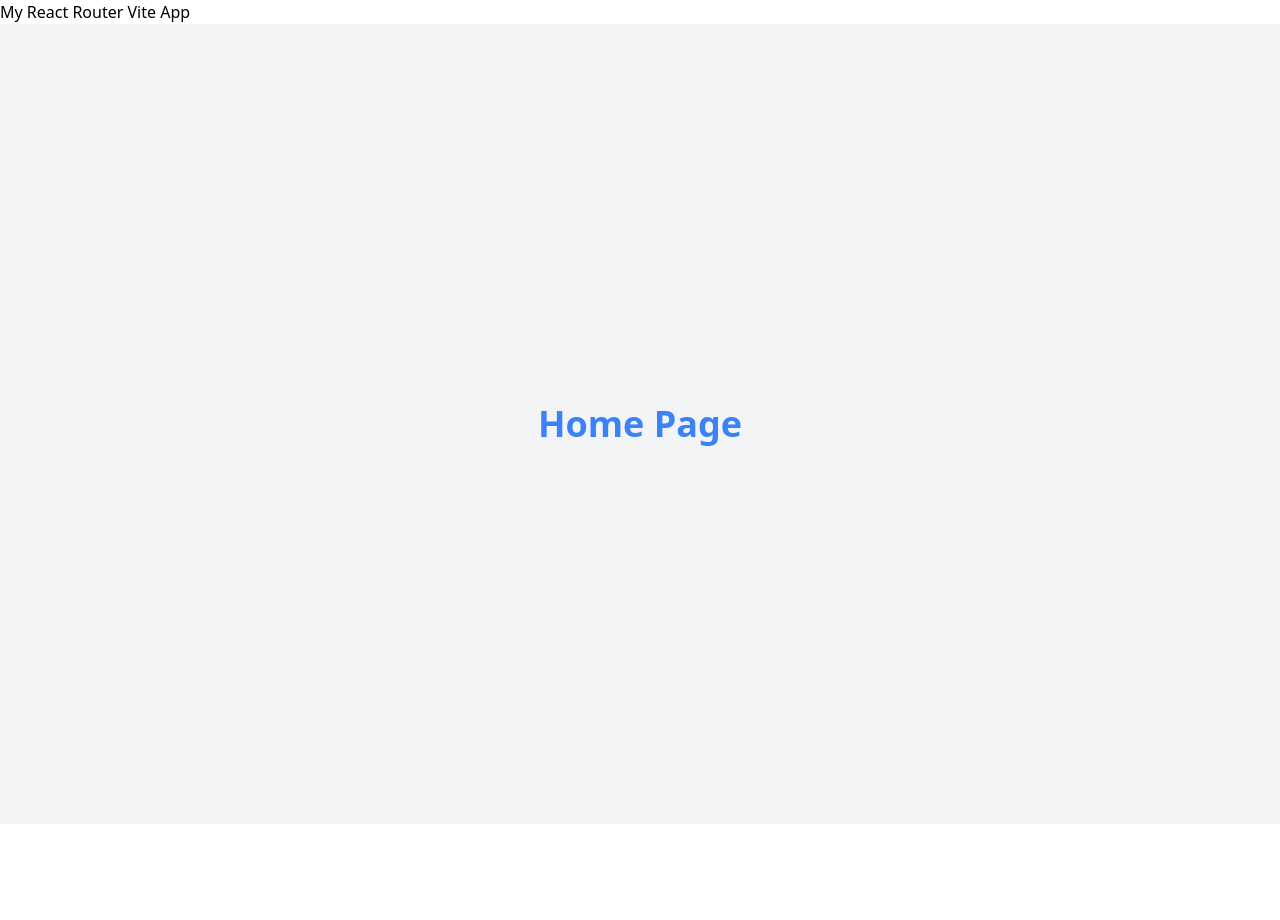
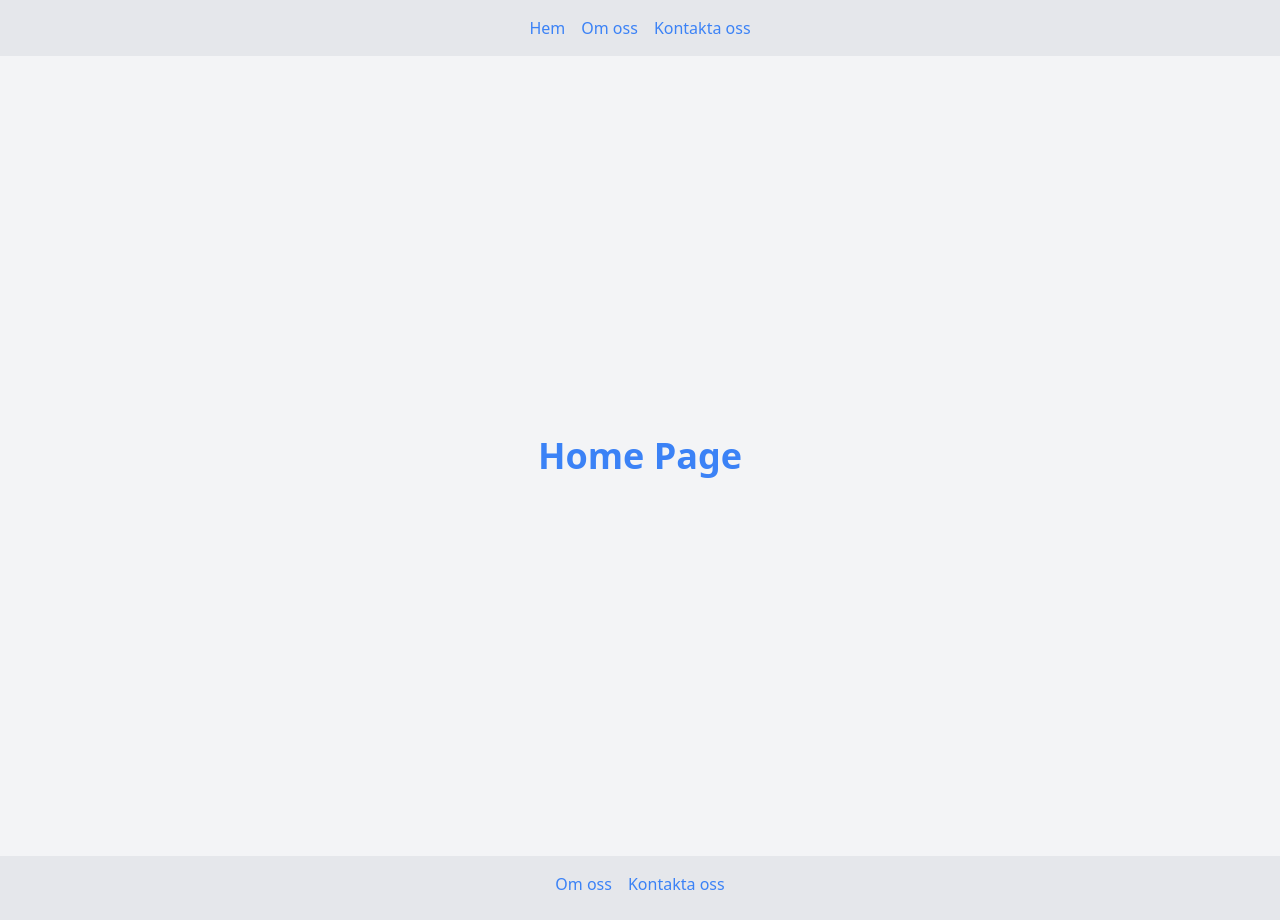
Before and after one commit to Filli4/E-Handel-2, a React (Vite) app: page / in a window 1280 px wide. Before the commit the page ends 824 px from the top, so only its background shows below. Built offline with nearby package versions, Linux system fonts and the light colour scheme.

Commit message:
header and footer done

```diff
--- a/src/App.jsx
+++ b/src/App.jsx
@@ -7,7 +7,6 @@ import CartPage from "./routes/CartPage";
 function App() {
   return (
     <div>
-			<h1>My React Router Vite App</h1>
       <Routes>
         <Route path="/" element={<HomePage />} />
         <Route path="/productPage" element={<ProductPage />} />
--- /dev/null
+++ b/src/components/Footer.jsx
@@ -0,0 +1,18 @@
+import React from "react";
+
+const Footer = () => {
+  return (
+    <footer className="text-center p-4 bg-gray-200">
+      <div className="mb-2">
+        <a href="/about" className="text-blue-500 hover:underline mx-2">
+          Om oss
+        </a>
+        <a href="/contact" className="text-blue-500 hover:underline mx-2">
+          Kontakta oss
+        </a>
+      </div>
+    </footer>
+  );
+};
+
+export default Footer;
--- /dev/null
+++ b/src/components/Header.jsx
@@ -0,0 +1,21 @@
+import React from "react";
+
+const Header = () => {
+  return (
+    <header className="text-center p-4 bg-gray-200">
+      <nav>
+        <a href="/" className="text-blue-500 hover:underline mx-2">
+          Hem
+        </a>
+        <a href="/about" className="text-blue-500 hover:underline mx-2">
+          Om oss
+        </a>
+        <a href="/contact" className="text-blue-500 hover:underline mx-2">
+          Kontakta oss
+        </a>
+      </nav>
+    </header>
+  );
+};
+
+export default Header;
--- a/src/main.jsx
+++ b/src/main.jsx
@@ -3,11 +3,15 @@ import ReactDOM from "react-dom/client";
 import { BrowserRouter } from "react-router-dom";
 import App from "./App";
 import "./index.css";
+import Header from "./components/Header";
+import Footer from "./components/Footer";
 
 ReactDOM.createRoot(document.getElementById("root")).render(
-	<React.StrictMode>
-		<BrowserRouter>
-			<App />
-		</BrowserRouter>
-	</React.StrictMode>
+  <React.StrictMode>
+    <BrowserRouter>
+      <Header />
+      <App />
+      <Footer />
+    </BrowserRouter>
+  </React.StrictMode>
 );
```
Lines whose indentation alone changed are shown as unchanged.
